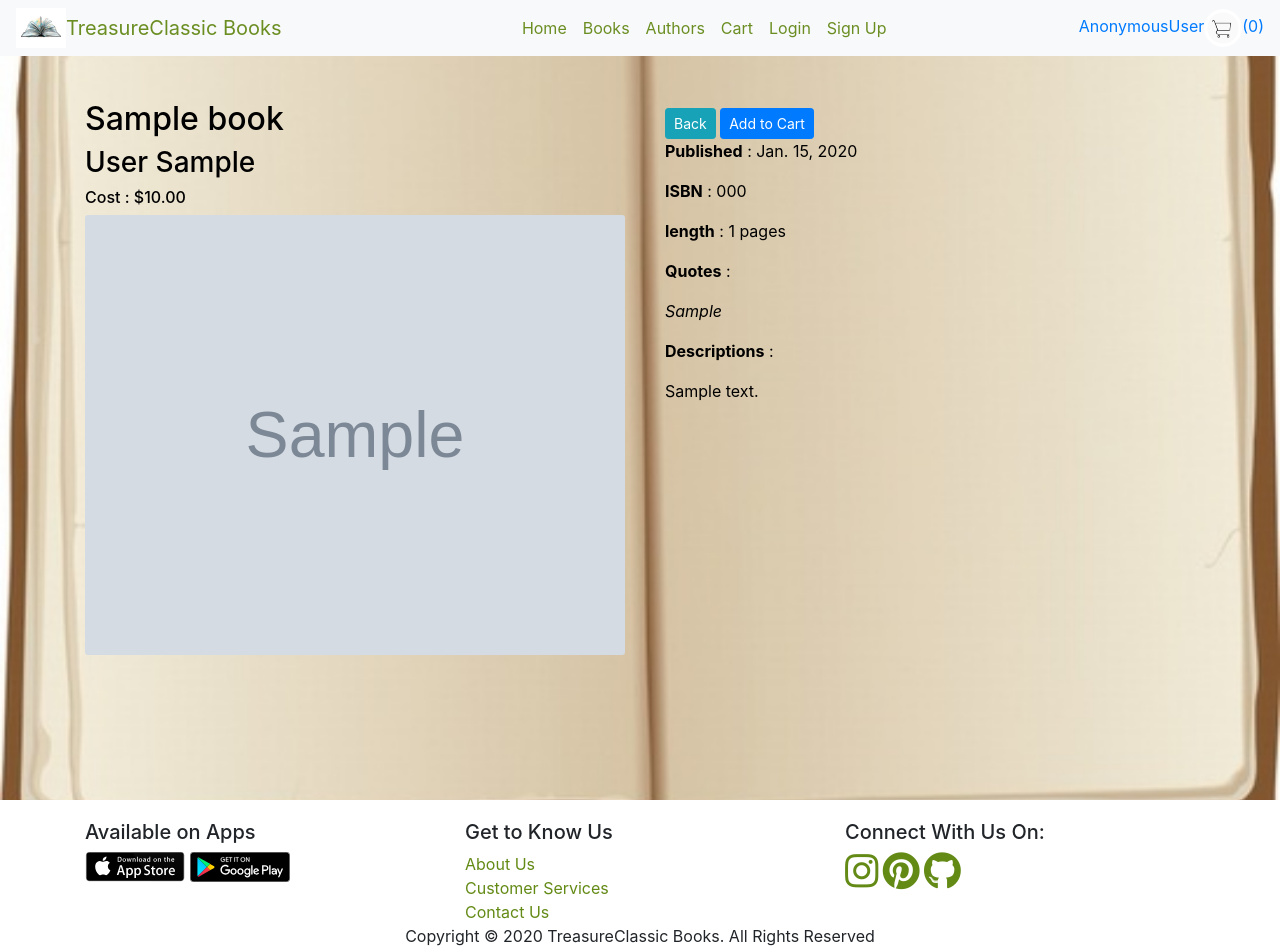
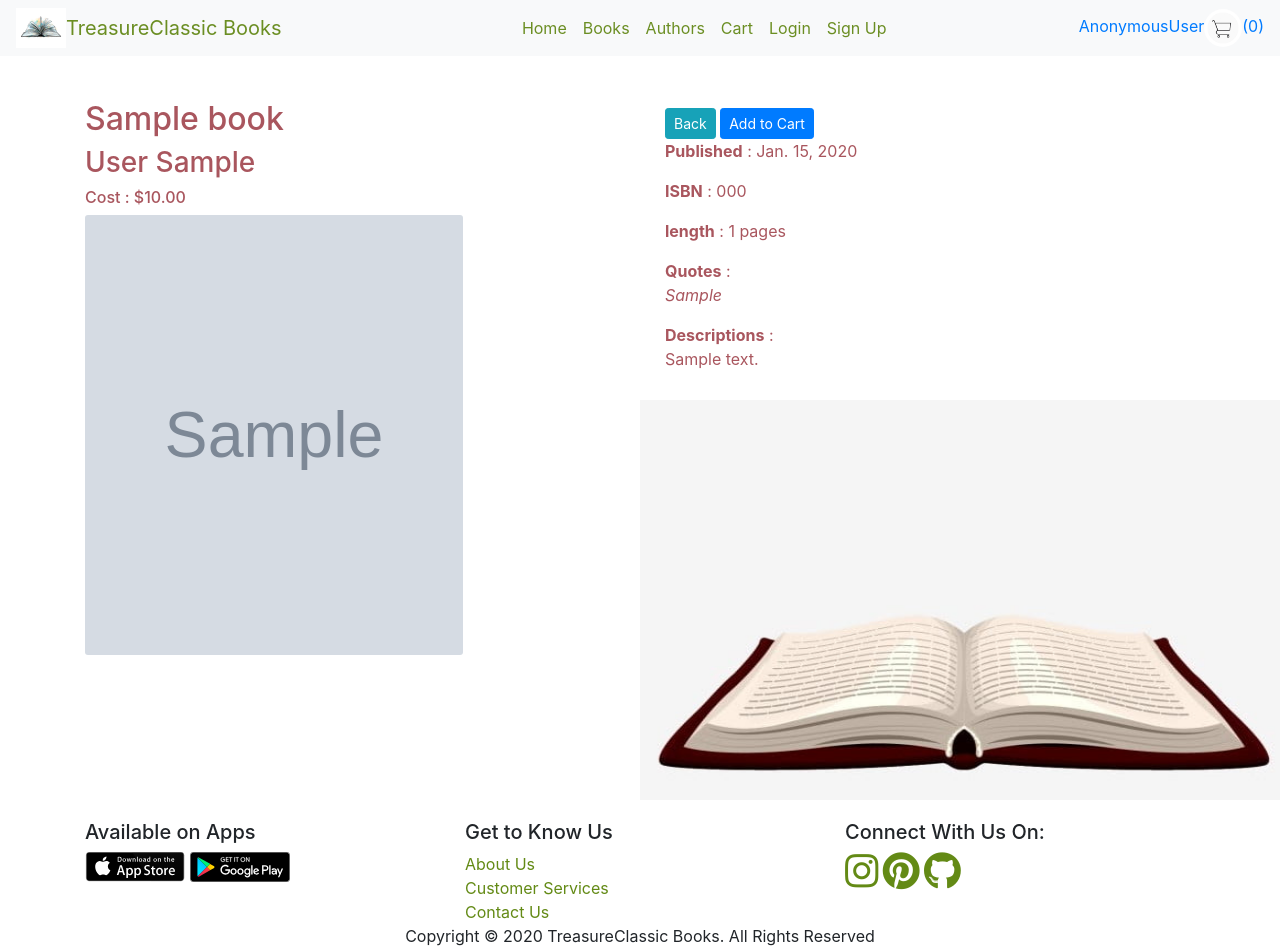
Before and after one commit to Code-Institute-Submissions/assign4-ecommence, a Django app: page /books/view/1/ in a window 1280 px wide. Run offline with Django 3.2, Linux system fonts and the light colour scheme; tables that the repository leaves empty hold one stand-in row (values such as "Sample post"); grey boxes marked "Sample" are stand-in pictures; some libraries are stand-ins or nearby versions.

Commit message:
view page layout css amend

```diff
--- a/books/templates/books/view_books.template.html
+++ b/books/templates/books/view_books.template.html
@@ -23,10 +23,10 @@
                 <p><strong>Published</strong> : {{book.published}}</p>
                 <p><strong>ISBN</strong> : {{book.ISBN}}</p>
                 <p><strong>length</strong> : {{book.length}} pages</p>
-                <p><strong>Quotes</strong> : </p>
-                <p><em>{{book.quotes}}</em></p>
-                <p><strong>Descriptions</strong> : </p>
-                <p>{{book.desc}}</p>
+                <p><strong>Quotes</strong> : <br>
+                <em>{{book.quotes}}</em></p>
+                <p><strong>Descriptions</strong> : <br>
+                {{book.desc}}</p>
 
 
             </div>
--- a/static/style/styles.css
+++ b/static/style/styles.css
@@ -194,27 +194,30 @@ body, html {
     color:#3d6388;
 }
 /*view books page*/
-#book-image img{
-    height: 55vh;
-}
 
 #view_book{
     padding-top:100px;
-    background-image:url("/static/images/book_details.jpg");
-    background-position: center;
+    height: 100vh;
+    color:	#A9565E;
+    background-image:url("/static/images/view_books.jpg");
+    background-position: bottom right;
     background-repeat: no-repeat;
-    background-size: cover;
-    height: 100vh;
-    color:	black;
+    background-size: 50% 50%;
 
 }
+/*book image column*/
+#book-image img{
+    height: 55vh;
+    width: 70%;
+}
+/*book details column*/
 #book-details{
     font-size: 1rem;
     padding-top:8px;
     padding-left: 25px;
     border-radius: 5px;
+
 }
-
 
 /*update book page*/
 #update_book{
```
Also changed, not shown: static/images/book_details.jpg (deleted), static/images/view_books.jpg (added).
